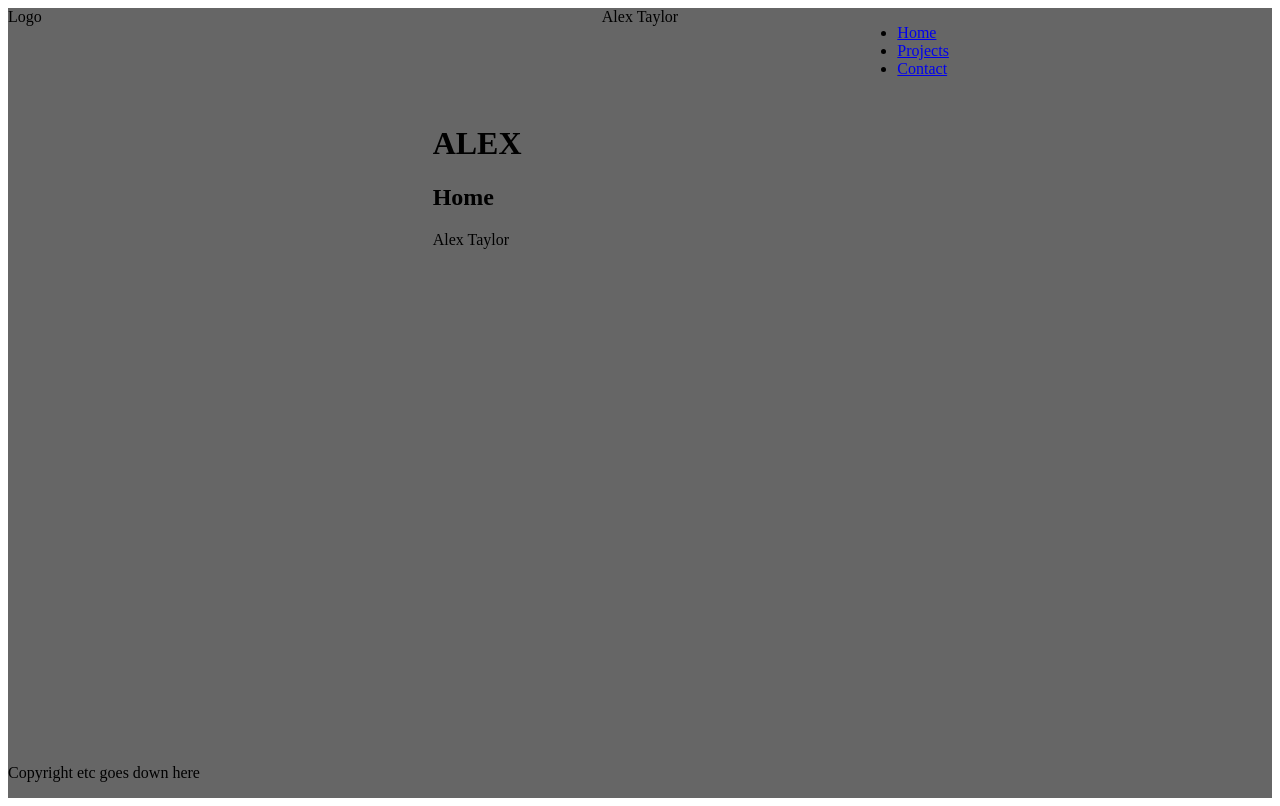
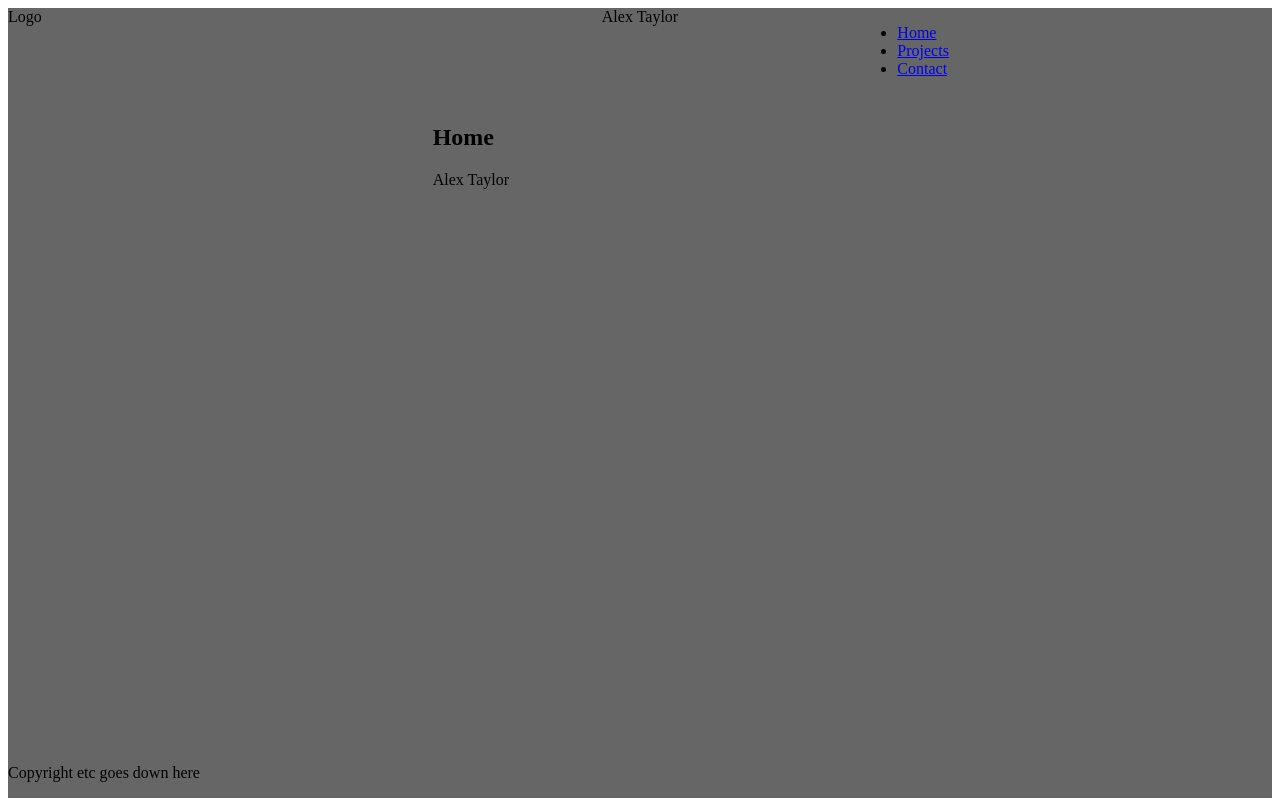
Before and after one commit to ataylor95/personal-site, a React (Create React App) app: page / in a window 1280 px wide. Built offline with nearby package versions, Linux system fonts and the light colour scheme.

Commit message:
remove my silly name from the page template

```diff
--- a/src/components/page/page.tsx
+++ b/src/components/page/page.tsx
@@ -14,7 +14,6 @@ const Page: React.FC<pageProps> = (props) => {
             <Nav />
         </div>
         <main className="page__main">
-            <h1>ALEX</h1>
             {props.children}
         </main>
         <footer className="page__footer">
```
